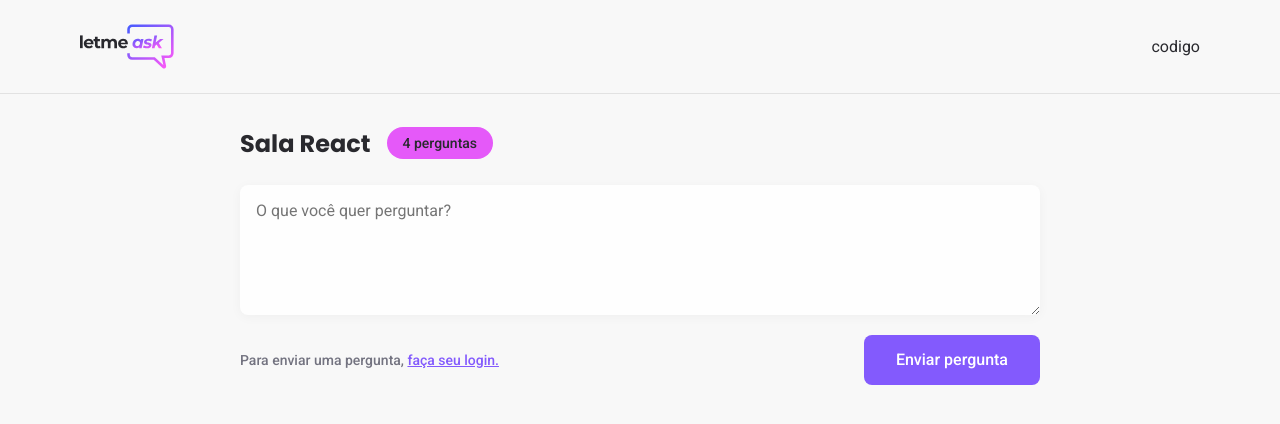
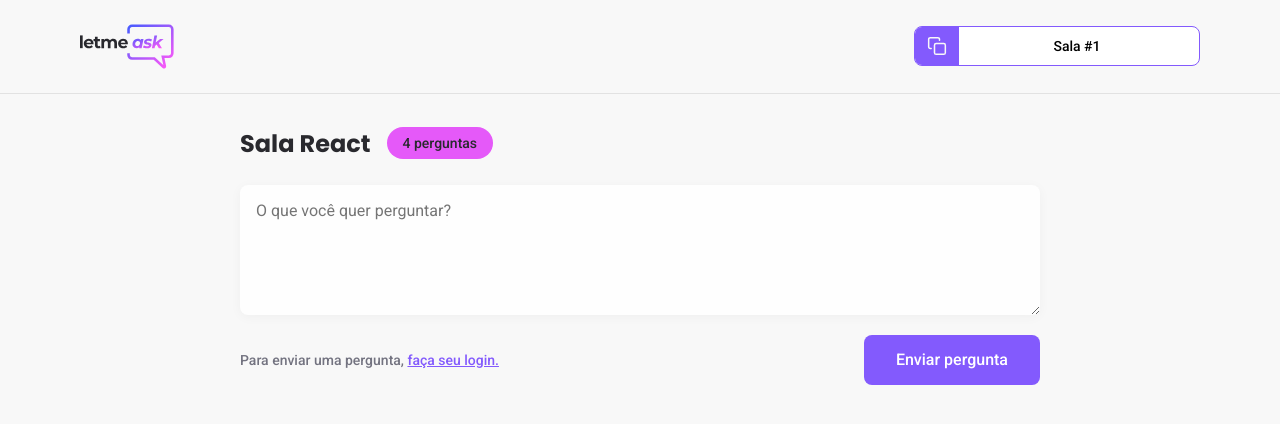
Before and after one commit to Diego4g/LetmeAsk, a React (Create React App) app: page /rooms/1 in a window 1280 px wide. Shown: the top 424 px of the page. Built offline with nearby package versions, Linux system fonts and the light colour scheme; no server answers.

Commit message:
feat: added a room-code component

```diff
--- /dev/null
+++ b/src/components/RoomCode.tsx
@@ -0,0 +1,23 @@
+import copyImg from "../assets/images/copy.svg"
+
+import "../styles/room-code.scss";
+
+type RoomCodeProps = {
+  code: string;
+}
+
+export function RoomCode(props: RoomCodeProps){
+
+  function copyRoomCodeToClipboard(){
+    navigator.clipboard.writeText(props.code);
+  }
+
+  return (
+    <button className="room-code" onClick={copyRoomCodeToClipboard}>
+      <div>
+        <img src={copyImg} alt="Copy room code" />
+      </div>
+      <span> Sala #{props.code}</span>
+    </button>
+  )
+}
--- a/src/pages/Room.tsx
+++ b/src/pages/Room.tsx
@@ -1,15 +1,26 @@
+import { useParams } from "react-router-dom"
 import logoImg from "../assets/images/logo.svg";
 import { Button } from "../components/Button";
+import { RoomCode } from "../components/RoomCode";
 
 import "../styles/room.scss";
 
+type RoomParams = {
+  id: string;
+}
+
 export function Room() {
+
+  const params = useParams<RoomParams>();
+
+  const roomId = params.id as string
+
   return (
     <div id="page-room">
       <header>
         <div className="content">
           <img src={logoImg} alt="Letmeask" />
-          <div>codigo</div>
+          <RoomCode code={roomId}/>
         </div>
       </header>
 
--- /dev/null
+++ b/src/styles/room-code.scss
@@ -0,0 +1,30 @@
+.room-code {
+  height: 40px;
+  border-radius: 8px;
+  overflow: hidden;
+
+  background: #fff;
+  border: 1px solid #835afd;
+  cursor: pointer;
+
+  display: flex;
+
+  div {
+    background: #835afd;
+    padding: 0 12px;
+    display: flex;
+    justify-content: center;
+    align-items: center;
+    height: 100%;
+  }
+
+  span {
+    display: block;
+    align-self: center;
+    flex: 1;
+    padding: 0 16px 0 12px;
+    width: 240px;
+    font-size: 14px;
+    font-weight: 500;
+  }
+}
```
